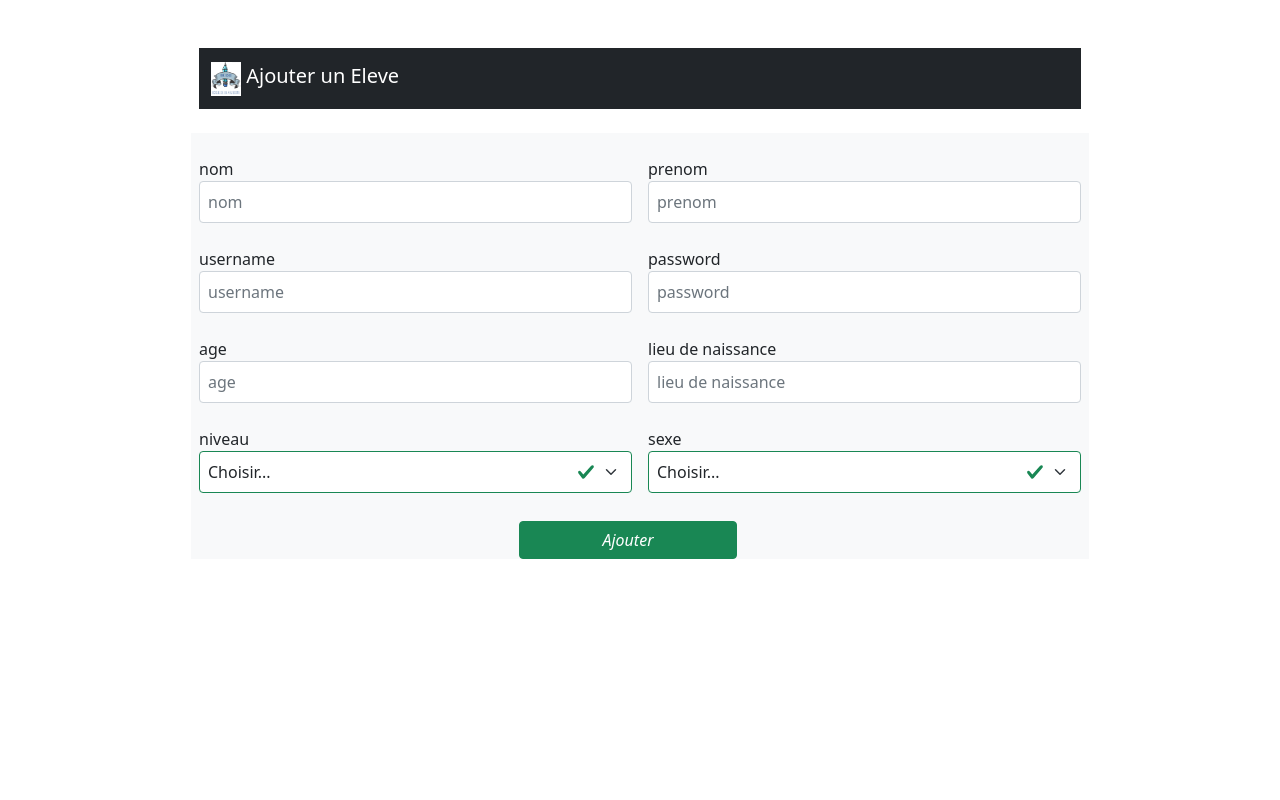
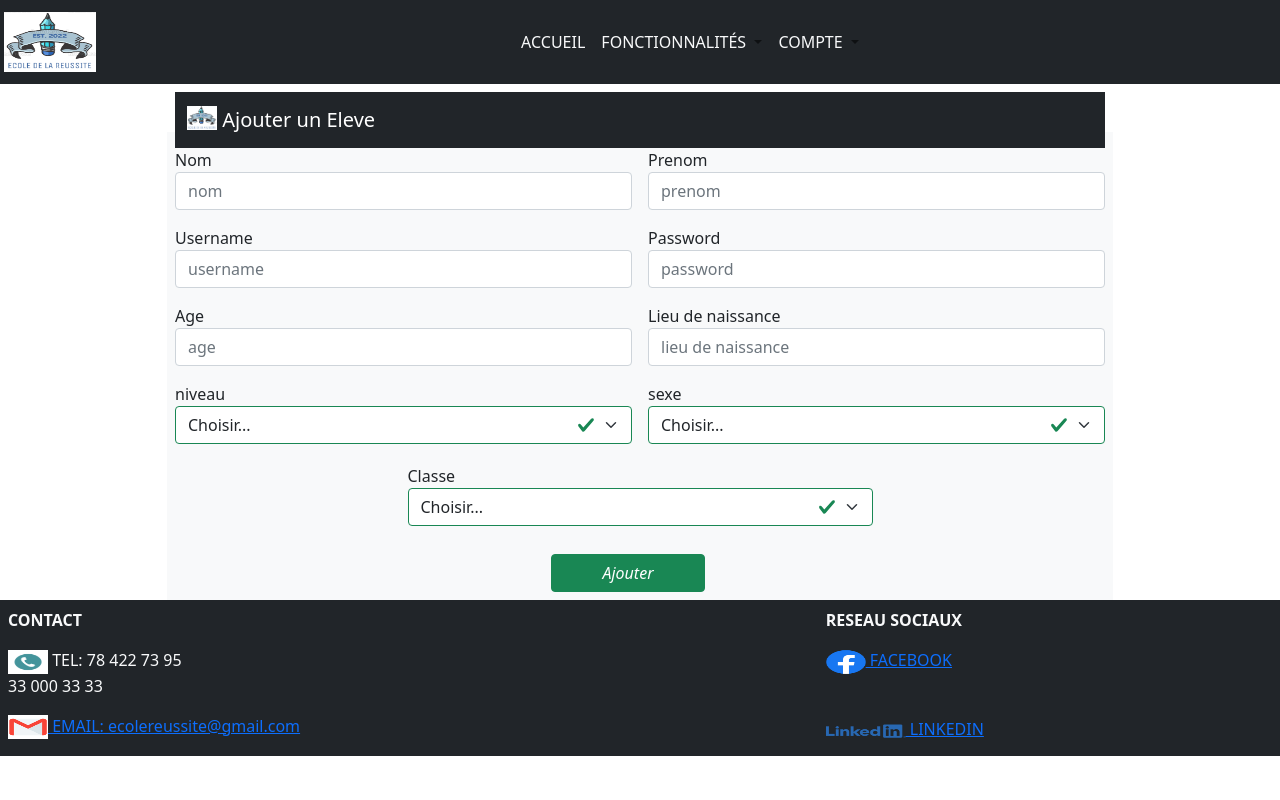
Before and after one commit to Abdoul-Lelou/Ecole_reussite, a PHP site: page /ecole_reussite/pages/ajoutEleve.php in a window 1280 px wide. Run offline with PHP 8.4, Linux system fonts and the light colour scheme.

Commit message:
emploie du temps

```diff
--- a/pages/ajoutEleve.php
+++ b/pages/ajoutEleve.php
@@ -9,7 +9,9 @@ if (isset(
     $_POST['username'],
     $_POST['passwords'],
     $_POST['niveau'],
-    $_POST['lieu_naissance']
+    $_POST['lieu_naissance'],
+    $_POST['classe']
+
 )) {
 
 
@@ -23,12 +25,14 @@ if (isset(
     $passwords = trim($_POST['passwords']);
     $niveau = trim($_POST['niveau']);
     $lieu_naissance = ltrim($_POST['lieu_naissance']);
+    $classe = ltrim($_POST['classe']);
+
 
     $requeste = new ModelUser();
 
     $matricule = $requeste->generateMatricule();
 
-    $requeste->ajoutEleve($nom, $prenom, $age, $sexe, $username, $passwords, $roles, $niveau, $lieu_naissance, $matricule);
+    $add=$requeste->ajoutEleve($nom, $prenom, $age, $sexe, $username, $passwords, $roles, $niveau, $lieu_naissance, $matricule,$classe);
     // $requeste->getUserByRole();
 
 }
@@ -46,75 +50,111 @@ if (isset(
     <meta charset="UTF-8">
     <meta http-equiv="X-UA-Compatible" content="IE=edge">
     <meta name="viewport" content="width=device-width, initial-scale=1.0">
+    <script src="https://cdn.jsdelivr.net/npm/bootstrap@5.0.2/dist/js/bootstrap.bundle.min.js" integrity="sha384-MrcW6ZMFYlzcLA8Nl+NtUVF0sA7MsXsP1UyJoMp4YLEuNSfAP+JcXn/tWtIaxVXM" crossorigin="anonymous"></script>
     <link href="https://cdn.jsdelivr.net/npm/bootstrap@5.0.2/dist/css/bootstrap.min.css" rel="stylesheet" integrity="sha384-EVSTQN3/azprG1Anm3QDgpJLIm9Nao0Yz1ztcQTwFspd3yD65VohhpuuCOmLASjC" crossorigin="anonymous">
     <title>Document</title>
 </head>
 
 <body>
+    <header>
+        <?php
+            include 'navbar.php';
+        ?>
+    </header>
 
     <div class="container d-flex justify-content-center h-100 col-md-12  ">
 
-        <div class="col-md-10 mt-4 p-4 ">
+        <div class="col-md-10  ">
 
 
-            <nav class="navbar bg-dark">
+            <nav class="navbar bg-dark mt-2">
                 <div class="container ">
                     <a class="navbar-brand text-white bg-dark pe-none" href="#">
-                        <img src="../img/ecole_reussite.png" alt="Logo" width="30" height="34" class="d-inline-block align-text-top">
+                        <img src="../img/ecole_reussite.png" alt="Logo" width="30" height="24" class="d-inline-block align-text-top">
                         Ajouter un Eleve
+                    </a>
+                    <a class="navbar-brand text-white bg-dark ml-auto" href="#">
+                        <?php
+                            // if($add) echo '<span class="alert alert-success">Ajout reussie</span>';
+                            // else echo '<span class="alert alert-danger">Ajout echoué</span>'
+
+                            if (isset($add)) {
+                                echo '
+                                        <div id="msg" class="d-flex justify-content-center" role="alert">
+                                            <span class="badge bg-success border border-success">Ajout reussie!</span>
+                                        </div>
+                                    ';
+                                echo '
+                                    <script>
+                                        setTimeout(()=>{document.getElementById("msg").remove()},2000);
+                                    </script>
+                                ';
+                            }else{
+                                echo '
+                                        <div id="msg" class="d-flex justify-content-center" role="alert">
+                                            <span class="badge bg-danger border border-danger">Ajout echoué</span>
+                                        </div>
+                                    ';
+                                echo '
+                                    <script>
+                                        setTimeout(()=>{document.getElementById("msg").remove()},2000);
+                                    </script>
+                                ';
+                            }
+                        ?>
                     </a>
                 </div>
             </nav>
 
-            <form class="row g-3 mt-4 bg-light needs-validation" novalidate action="ajoutEleve.php" method="post">
-                <div class="col-md-6  mt-4">
-                    <label for="nom">nom</label>
-                    <input type="text" name="nom" placeholder="nom" class="form-control p-2" id="validationServer01" required>
+            <form class="row g-3 bg-light needs-validation" novalidate action="ajoutEleve.php" method="post">
+                <div class="col-md-6 ">
+                    <label for="nom">Nom</label>
+                    <input type="text" name="nom" placeholder="nom" class="form-control " id="validationServer01" required>
                     <div class="valid-feedback"></div>
                     <div class="invalid-feedback">champ invalide</div>
                 </div>
 
-                <div class="col-md-6 mt-4">
-                    <label for="prenom">prenom</label>
-                    <input type="text" name="prenom" placeholder="prenom" class="form-control p-2" id="validationServer02" required>
+                <div class="col-md-6">
+                    <label for="prenom">Prenom</label>
+                    <input type="text" name="prenom" placeholder="prenom" class="form-control " id="validationServer02" required>
                     <div class="valid-feedback"></div>
                     <div class="invalid-feedback">champ invalide</div>
                 </div>
 
-                <div class="col-md-6 mt-4">
-                    <label for="username">username</label>
-                    <input type="text" name="username" placeholder="username" class="form-control p-2" id="validationServer03" required>
+                <div class="col-md-6">
+                    <label for="username">Username</label>
+                    <input type="text" name="username" placeholder="username" class="form-control " id="validationServer03" required>
                     <div class="valid-feedback"></div>
                     <div class="invalid-feedback">champ invalide</div>
                 </div>
 
-                <div class="col-md-6 mt-4">
-                    <label for="password">password</label>
-                    <input type="password" name="passwords" placeholder="password" class="form-control p-2" id="validationServer04" required>
+                <div class="col-md-6">
+                    <label for="password">Password</label>
+                    <input type="password" name="passwords" placeholder="password" class="form-control " id="validationServer04" required>
                     <div class="valid-feedback"></div>
                     <div class="invalid-feedback">champ invalide</div>
                 </div>
 
-                <div class="col-md-6 mt-4">
-                    <label for="age">age</label>
+                <div class="col-md-6">
+                    <label for="age">Age</label>
 
-                    <input type="text" name="age" onchange="checkAge()" placeholder="age" class="form-control p-2" id="validationServer05" required>
+                    <input type="text" name="age" onchange="checkAge()" placeholder="age" class="form-control " id="validationServer05" required>
                     <div class="valid-feedback"></div>
                     <div class="invalid-feedback">champ invalide</div>
                     <div  class="invalid-age" style="display: none;">Age invalide</div>
                 </div>
 
-                <div class="col-md-6 mt-4">
-                    <label for="lieu de naissance">lieu de naissance</label>
-                    <input type="text" name="lieu_naissance" placeholder="lieu de naissance" class="form-control p-2" id="validationServer08" required>
+                <div class="col-md-6">
+                    <label for="lieu de naissance">Lieu de naissance</label>
+                    <input type="text" name="lieu_naissance" placeholder="lieu de naissance" class="form-control " id="validationServer08" required>
                     <div class="valid-feedback"></div>
                     <div class="invalid-feedback">champ invalide</div>
                 </div>
 
 
-                <div class="col-md-6 mt-4">
+                <div class="col-md-6">
                     <label for="input9">niveau</label>
-                    <select name="niveau" id="niveau" placeholder="sexe" class="form-select is-valid p-2" id="validationServer06" required>
+                    <select name="niveau" id="niveau" placeholder="niveau" class="form-select is-valid " id="validationServer06" required>
                         <option selected disabled value="">Choisir...</option>
                         <option value="ci" name='niveau'>ci</option>
                         <option value="cp" name='niveau'>cp</option>
@@ -133,9 +173,9 @@ if (isset(
 
 
 
-                <div class="col-md-6 mt-4">
+                <div class="col-md-6">
                     <label for="input9">sexe</label>
-                    <select name="sexe" id="roles" placeholder="sexe" class="form-select is-valid p-2" id="validationServer06" required>
+                    <select name="sexe" id="roles" placeholder="sexe" class="form-select is-valid " id="validationServer06" required>
                         <option selected disabled value="">Choisir...</option>
                         <option value="m" name='sexe'>M</option>
                         <option value="f" name='sexe'>F</option>
@@ -143,8 +183,39 @@ if (isset(
                     <div class="valid-feedback"></div>
                     <div class="invalid-feedback">champ invalide</div>
                 </div>
-                <div class="row d-flex justify-content-center mt-4">
-                    <button type="submit" class="btn btn-success col-3">
+                <div class="d-flex justify-content-center">
+                    <div class="col-md-6">
+                    <label for="input9">Classe</label>
+                    <select name="classe" id="classe" placeholder="sexe" class="form-select is-valid " id="validationServer06" required>
+                        <option selected disabled value="">Choisir...</option>
+                        <option value="ci_A" name='classe'>ci_A</option>
+                        <option value="ci_B" name='classe'>ci_B</option>
+                        <option value="cp_A" name='classe'>cp_A</option>
+                        <option value="cp_B" name='classe'>cp_B</option>
+                        <option value="ce1_A" name='classe'>ce1_A</option>
+                        <option value="ce1_B" name='classe'>ce1_B</option>
+                        <option value="ce2_A" name='classe'>ce2_A</option>
+                        <option value="ce2_B" name='classe'>ce2_B</option>
+                        <option value="cm1_A" name='classe'>cm1_A</option>
+                        <option value="cm1_B" name='classe'>cm1_B</option>
+                        <option value="cm2_A" name='classe'>cm2_A</option>
+                        <option value="cm2_B" name='classe'>cm2_B</option>
+                        <option value="6ème_A" name='classe'>6ème_A</option>
+                        <option value="6ème_B" name='classe'>6ème_B</option>
+                        <option value="5ème_A" name='classe'>5ème_A</option>
+                        <option value="5ème_B" name='classe'>5ème_B</option>
+                        <option value="4ème_A" name='classe'>4ème_A</option>
+                        <option value="4ème_B" name='classe'>4ème_B</option>
+                        <option value="3ème_A" name='classe'>3ème_A</option>
+                        <option value="3ème_B" name='classe'>3ème_B</option>
+
+                    </select>
+                    <div class="valid-feedback"></div>
+                    <div class="invalid-feedback">champ invalide</div>
+                    </div>
+                </div>
+                <div class="row d-flex justify-content-center mt-4 mb-2">
+                    <button type="submit" class="btn btn-success col-2">
                         <i class="spinOff">Ajouter</i>
                         <i class="spinOn" style="display: none">
                             <span class="spinner-border spinner-border-sm" aria-hidden="true"></span>
@@ -161,6 +232,12 @@ if (isset(
         </div>
     </div>
 
+    <footer>
+        <?php
+            include 'footer.php';
+        ?>
+    </footer>
+
     <script src="js/ajoutEleve.js"></script>
 </body>
 
--- a/pages/ajoutPlanning.php
+++ b/pages/ajoutPlanning.php
@@ -81,7 +81,7 @@ if (isset(
             <form class="row g-3 mt-4 bg-light needs-validation" novalidate action="ajoutPlanning.php" method="post">
 
                 <div class="col-md-6 mt-2">
-                    <label for="date">date</label>
+                    <label for="date">Date</label>
                     <input type="date" name="jour" placeholder="date" onchange="checkDate()" class="form-control" id="validationServer01" required>
                     <div class="valid-feedback"></div>
                     <div class="invalid-feedback">champ invalide</div>
@@ -117,7 +117,7 @@ if (isset(
                 </div>
 
                 <div class="col-md-6 mt-2 ">
-                    <label for="matiere">matiere</label>
+                    <label for="matiere">Matiere</label>
                     <select name="matiere" class="form-select is-valid" id="validationServer04" required>
                         <option selected disabled value="">Choisir...</option>
                         <option value="français" name='sexe'>français</option>
--- a/pages/navbar.php
+++ b/pages/navbar.php
@@ -10,7 +10,7 @@
     <title>page d'accueil</title>
 </head>
 <body>
-<nav class="navbar navbar-expand-lg navbar-light bg-dark ">
+<nav class="navbar navbar-expand-lg navbar-light bg-dark">
     <img class="m-1" src="../img/ecole_reussite.png" width="100" height="60">
   <div class="container-fluid d-flex justify-content-center text-light">
 <div class="d-flex justify-content-center">
```
Also changed, not shown: model/model.php (+30 -52 lines), pages/inscription.php (+12 -0 lines).
